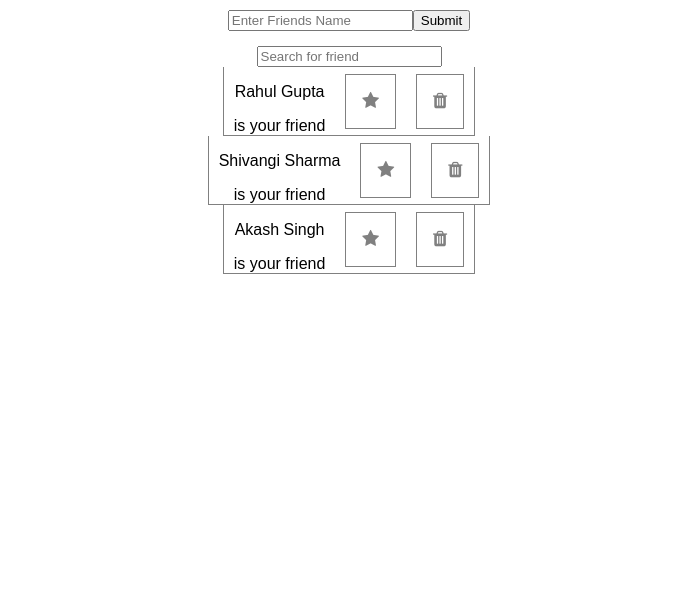
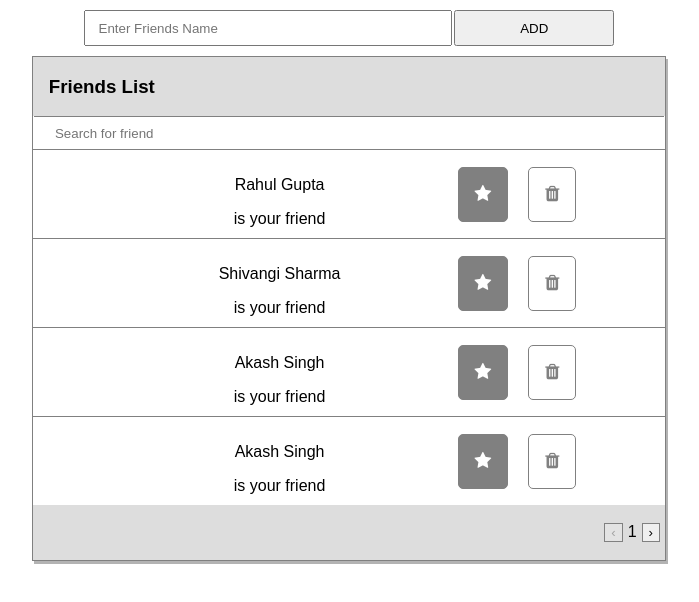
Before and after one commit to darky99/haptikAssesment, a React (Create React App) app: page / in a window 1280 px wide. Shown: the top 602 px of the page, without its empty margins (291-990 px from the left). Built offline with nearby package versions, Linux system fonts and the light colour scheme.

Commit message:
Second commit added search functionality and css cahnges

```diff
--- a/src/App.js
+++ b/src/App.js
@@ -1,4 +1,4 @@
-import { useEffect, useState } from "react";
+import { useState } from "react";
 import AddFriend from "./Components/AddFriend";
 import FriendList from "./Components/FriendList/FriendList";
 import "./styles.css";
@@ -19,6 +19,21 @@ export default function App() {
       id: 3,
       name: "Akash Singh",
       favourite: true
+    },
+    {
+      id: 4,
+      name: "Akash Singh",
+      favourite: true
+    },
+    {
+      id: 5,
+      name: "Akash Singh",
+      favourite: true
+    },
+    {
+      id: 6,
+      name: "Akash Singh",
+      favourite: true
     }
   ];
   const [friendsData, setFriendsData] = useState(friendsList);
@@ -27,7 +42,7 @@ export default function App() {
     let tempData = [...friendsData];
     for (let i = 0; i < tempData.length; i++) {
       if (tempData[i].id === x) {
-        tempData[i].favourite = false;
+        tempData[i].favourite = !tempData[i].favourite;
       }
     }
     setFriendsData(tempData);
@@ -47,26 +62,30 @@ export default function App() {
   const addFriend = (friendName) => {
     let tempData = [...friendsData];
     let obj = {
-      id: parseInt(Math.random()),
+      id: Math.floor(Math.random() * (10 ** 3 - 10 + 1)) + 10,
       name: friendName,
       favourite: false
     };
+
+    //console.log("obj", obj);
 
     tempData.push(obj);
     setFriendsData(tempData);
   };
 
-  const searchFriend = (str) => {
-    let tempData = [...friendsData];
-    let result = [];
-    for (let i = 0; i < tempData; i++) {
-      if (tempData[i].name.includes(str)) {
-        console.log(tempData[i]);
-        result.push(tempData[i]);
-      }
-    }
-    setFriendsData(result);
-  };
+  // const searchFriend = (str) => {
+  //   console.log("str", str);
+  //   let tempData = [...friendsData];
+  //   let result = [];
+  //   for (let i = 0; i < tempData.length; i++) {
+  //     console.log(tempData[i].name.indexOf(str));
+  //     if (tempData[i].name.indexOf(str) !== -1) {
+  //       console.log(tempData[i]);
+  //       result.push(tempData[i]);
+  //     }
+  //   }
+  //   setFriendsData(result);
+  // };
   return (
     <div className="App">
       <AddFriend onclick={addFriend} />
@@ -75,7 +94,6 @@ export default function App() {
           data={friendsData}
           fav={addFav}
           deleteFriend={deleteFriend}
-          searchFriend={searchFriend}
         />
       </div>
     </div>
--- a/src/Components/AddFriend.js
+++ b/src/Components/AddFriend.js
@@ -1,4 +1,4 @@
-import { useEffect, useState } from "react";
+import { useState } from "react";
 export default function AddFriend(props) {
   const { onclick } = props;
   const [name, setName] = useState();
@@ -7,6 +7,7 @@ export default function AddFriend(props) {
       <input
         id="myInput"
         type="text"
+        className="addField"
         placeholder="Enter Friends Name"
         onChange={(e) => {
           const { value } = e.target;
@@ -16,11 +17,16 @@ export default function AddFriend(props) {
       />
       <button
         onClick={() => {
-          onclick(name);
+          if (name.length > 0) {
+            onclick(name);
+          } else {
+            alert("Please enter name");
+          }
           setName("");
         }}
+        className="addBtn"
       >
-        Submit
+        ADD
       </button>
     </div>
   );
--- a/src/Components/FriendList/Friend.js
+++ b/src/Components/FriendList/Friend.js
@@ -9,22 +9,23 @@ export default function Friend(props) {
 
       <div className="content">
         <button
-          class="btn"
+          className={data?.favourite ? "btnClicked" : "btn"}
           onClick={() => {
-            fav(data.id);
+            fav(data?.id);
           }}
         >
-          <i class="fa fa-star"></i>
+          <i className="fa fa-star"></i>
         </button>
       </div>
       <div className="content">
         <button
-          class="btn"
+          className="btn"
           onClick={() => {
+            alert("are you sure");
             deleteFriend(data.id);
           }}
         >
-          <i class="fa fa-trash"></i>
+          <i className="fa fa-trash"></i>
         </button>
       </div>
     </div>
--- /dev/null
+++ b/src/Components/FriendList/FriendFooter.js
@@ -0,0 +1,20 @@
+export default function FriendFooter(props) {
+  const { page, onNextClick, onPrevClick, disa } = props;
+  return (
+    <div className="custFooter">
+      <div className="pagination">
+        <button
+          className="arrowBtn"
+          onClick={onPrevClick}
+          disabled={page === 1}
+        >
+          &#8249;
+        </button>
+        <span>{page}</span>
+        <button className="arrowBtn" onClick={onNextClick} disabled={disa}>
+          &#8250;
+        </button>
+      </div>
+    </div>
+  );
+}
--- a/src/Components/FriendList/FriendList.js
+++ b/src/Components/FriendList/FriendList.js
@@ -1,19 +1,78 @@
+import { useEffect, useState } from "react";
 import Friend from "./Friend";
+import SearchFriend from "./SearchFriend";
+import FriendFooter from "./FriendFooter";
+
 export default function FriendList(props) {
-  const { data, fav, deleteFriend, searchFriend } = props;
+  const { data, fav, deleteFriend } = props;
+  const [filterData, setFilterData] = useState("");
+  const [pageNo, setPageNo] = useState(1);
+  const [disable, setDisable] = useState(false);
+
+  useEffect(() => {
+    setFilterData(data);
+  }, [data]);
+
+  useEffect(() => {
+    if (4 * pageNo >= filterData.length) {
+      setDisable(true);
+    } else {
+      setDisable(false);
+    }
+  }, [pageNo, filterData]);
+  const searchFriend = (searchInput) => {
+    if (searchInput !== "") {
+      const filteredData = data.filter((item) => {
+        return Object.values(item)
+          .join("")
+          .toLowerCase()
+          .includes(searchInput.toLowerCase());
+      });
+      setFilterData(filteredData);
+    } else {
+      setFilterData(data);
+    }
+  };
+
+  const onNextClick = () => {
+    setPageNo(pageNo + 1);
+  };
+
+  const onPrevClick = () => {
+    setPageNo(pageNo - 1);
+  };
+
   return (
     <div className="friendList">
-      <input
-        placeholder={"Search for friend"}
-        onChange={(e) => {
-          const { value } = e.target;
-          console.log(value);
-          searchFriend(value);
-        }}
+      <div className="boxHeader">
+        <h3>Friends List</h3>
+      </div>
+      <SearchFriend searchFriend={searchFriend} />
+      {filterData.slice(pageNo === 1 ? 0 : (pageNo - 1) * 4, 4 * pageNo)
+        .length === 0 ? (
+        <p>No Data,go To prev page</p>
+      ) : (
+        filterData &&
+        filterData
+          .slice(pageNo === 1 ? 0 : (pageNo - 1) * 4, 4 * pageNo)
+          .map((friend) => {
+            //console.log(friend.id);
+            return (
+              <Friend
+                key={friend.id}
+                data={friend}
+                fav={fav}
+                deleteFriend={deleteFriend}
+              />
+            );
+          })
+      )}
+      <FriendFooter
+        page={pageNo}
+        onNextClick={onNextClick}
+        onPrevClick={onPrevClick}
+        disa={disable}
       />
-      {data?.map((friend) => {
-        return <Friend data={friend} fav={fav} deleteFriend={deleteFriend} />;
-      })}
     </div>
   );
 }
--- /dev/null
+++ b/src/Components/FriendList/SearchFriend.js
@@ -0,0 +1,17 @@
+import { useState } from "react";
+
+export default function FriendList(props) {
+  const { searchFriend } = props;
+  return (
+    <div className="searchFriend">
+      <input
+        className="searchField"
+        placeholder={"Search for friend"}
+        onChange={(e) => {
+          const { value } = e.target;
+          searchFriend(value);
+        }}
+      />
+    </div>
+  );
+}
--- a/src/styles.css
+++ b/src/styles.css
@@ -4,11 +4,13 @@
 }
 
 .paperBlock {
-  border: solid 1px grey;
-  border-top: none;
+  width: 100%;
+  border-top: solid 1px grey;
   display: flex;
   align-items: center;
   justify-content: center;
+  background-color: #fff;
+  padding: 10px 0;
 }
 
 .centerBlock {
@@ -16,18 +18,30 @@
   align-items: center;
   justify-content: center;
 }
-.friendList {
-  width: 50%;
-  display: flex;
-  padding: 5px 5px;
-  align-items: center;
-  justify-content: center;
-}
 
 .btn {
   background-color: white;
   border: 1px solid grey;
+  border-radius: 5px;
   color: grey;
+  padding: 16px 16px;
+  font-size: 18px;
+  cursor: pointer;
+}
+
+.btn:hover {
+  color: black;
+}
+
+.btnClicked:hover {
+  color: black;
+}
+
+.btnClicked {
+  background-color: grey;
+  border: 1px solid grey;
+  border-radius: 5px;
+  color: white;
   padding: 16px 16px;
   font-size: 18px;
   cursor: pointer;
@@ -37,13 +51,88 @@
   margin: 10px;
 }
 
+.nameCont {
+  width: 50%;
+}
+
 .content {
   padding: 0 10px;
 }
 
 .friendList {
+  width: 50%;
   display: flex;
   align-items: center;
   justify-content: center;
   flex-direction: column;
+  border: solid 1px grey;
+  background-color: #dddddd;
+  box-shadow: 2px 3px rgb(105, 105, 105, 0.5);
 }
+
+.searchFriend {
+  width: 100%;
+  background-color: #fff;
+}
+
+.searchField {
+  width: 99%;
+  border: none;
+  height: 30px;
+  border-top: solid 1px grey;
+}
+
+textarea:focus,
+input:focus {
+  outline: none;
+}
+
+.boxHeader {
+  width: 100%;
+  text-align: left;
+  padding-left: 5%;
+}
+
+.custFooter {
+  width: 100%;
+  /* text-align: left;
+  padding-left: 5%; */
+  padding: 2%;
+}
+
+.addField {
+  height: 30px;
+  width: 45vh;
+}
+
+.addBtn {
+  height: 36px;
+  width: 20vh;
+  margin-left: 0.2%;
+}
+
+::-webkit-input-placeholder {
+  /* WebKit browsers */
+  padding: 3%;
+}
+:-moz-placeholder {
+  /* Mozilla Firefox 4 to 18 */
+  padding: 3%;
+}
+::-moz-placeholder {
+  /* Mozilla Firefox 19+ */
+  padding: 3%;
+}
+:-ms-input-placeholder {
+  /* Internet Explorer 10+ */
+  padding: 3%;
+}
+
+.arrowBtn {
+  border: solid 1px grey;
+  margin: 5px;
+}
+
+.pagination {
+  float: right;
+}
```
